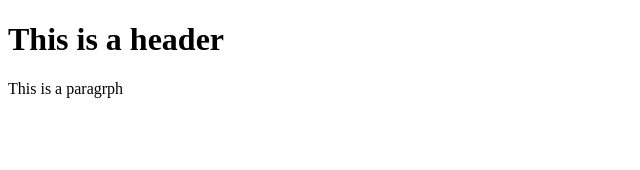
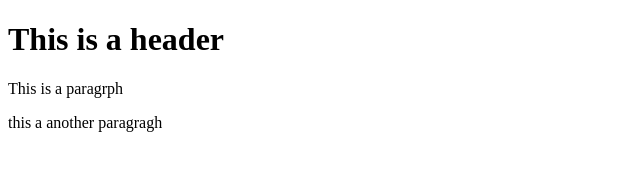
Before and after one commit to jvmfdev/git-test, a plain HTML site: page index.html in a window 1280 px wide. Shown: the whole page, without its empty margins (0-640 px from the left). Drawn offline with Linux system fonts and the light colour scheme.

Commit message:
Third Commit

```diff
--- a/index.html
+++ b/index.html
@@ -8,6 +8,8 @@
 <body>
     <h1>This is a header</h1>
     <p>This is a paragrph</p>
+    <p>this a another paragragh</p>
+
 
 </body>
 </html>
```
